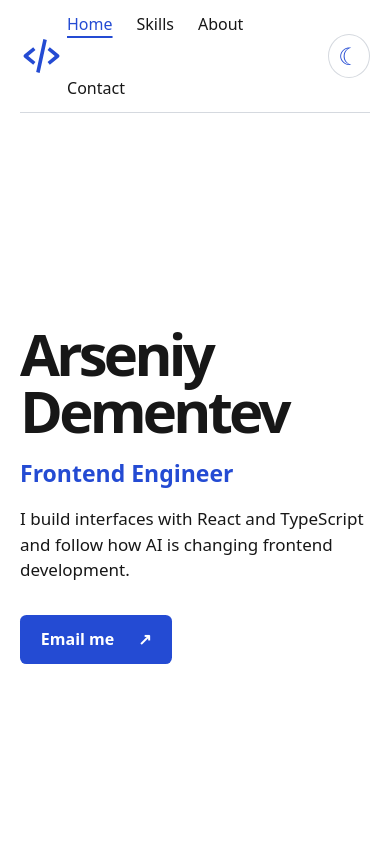
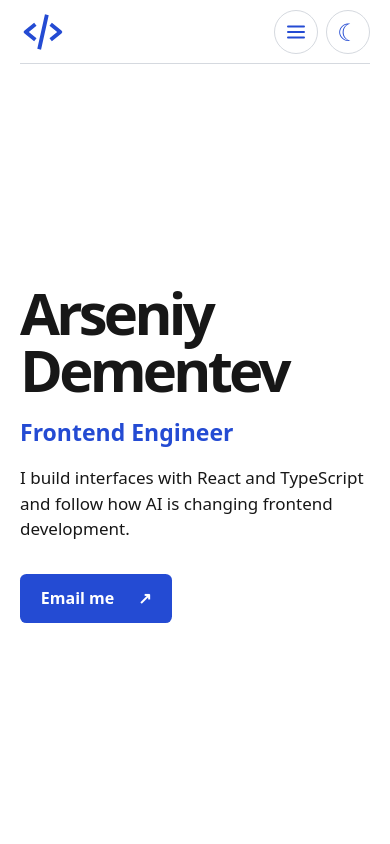
Before and after one commit to sl1dan3/frontend-portfolio, a React (Vite) app: page / in a window 390 px wide. Shown: the top 844 px of the page. Built offline with nearby package versions, Linux system fonts and the light colour scheme.

Commit message:
feat: add accessible mobile burger navigation
Collapse section links into a keyboard-accessible menu below the mobile breakpoint. Close it on selection, Escape, outside interaction, or a switch to desktop.

```diff
--- a/src/components/Header/Header.jsx
+++ b/src/components/Header/Header.jsx
@@ -1,4 +1,5 @@
 import { useEffect, useRef, useState } from 'react'
+import HeaderNavigation from './HeaderNavigation'
 import ThemeToggle from './ThemeToggle'
 
 const navigation = [
@@ -77,21 +78,7 @@ export default function Header() {
           height="46"
         />
       </a>
-      <nav className="header__nav" aria-label="Main navigation">
-        <ul className="header__links">
-          {navigation.map(({ id, label }) => (
-            <li key={id}>
-              <a
-                className="header__link"
-                href={'#' + id}
-                aria-current={activeId === id ? 'location' : undefined}
-              >
-                {label}
-              </a>
-            </li>
-          ))}
-        </ul>
-      </nav>
+      <HeaderNavigation items={navigation} activeId={activeId} />
       <ThemeToggle />
     </header>
   )
--- a/src/components/Header/Header.scss
+++ b/src/components/Header/Header.scss
@@ -20,7 +20,8 @@
     margin-inline: auto 1rem;
   }
 
-  &__theme {
+  &__theme,
+  &__menu-button {
     display: grid;
     place-items: center;
     width: 2.75rem;
@@ -31,6 +32,50 @@
     background: var(--color-background);
     font-size: 1.5rem;
     cursor: pointer;
+  }
+
+  &__menu-button {
+    display: none;
+  }
+
+  &__menu-icon {
+    position: relative;
+
+    &,
+    &::before,
+    &::after {
+      width: 1.15rem;
+      height: 2px;
+      border-radius: 2px;
+      background: currentcolor;
+    }
+
+    &::before,
+    &::after {
+      position: absolute;
+      left: 0;
+      content: '';
+    }
+
+    &::before {
+      transform: translateY(-0.35rem);
+    }
+
+    &::after {
+      transform: translateY(0.35rem);
+    }
+  }
+
+  &__menu-button[aria-expanded='true'] &__menu-icon {
+    background: transparent;
+
+    &::before {
+      transform: rotate(45deg);
+    }
+
+    &::after {
+      transform: rotate(-45deg);
+    }
   }
 
   &__links {
@@ -61,6 +106,44 @@
     text-underline-offset: 0.35em;
   }
 
+  @include kit.mobile {
+    &__nav {
+      margin-inline: auto 0.5rem;
+    }
+
+    &__menu-button {
+      display: grid;
+    }
+
+    &__links {
+      position: absolute;
+      inset: 100% 0 auto;
+      display: none;
+      gap: 0;
+      max-height: calc(100dvh - var(--header-height));
+      overflow-y: auto;
+      padding: 0.5rem;
+      border: 1px solid var(--color-rule);
+      border-radius: 0 0 1rem 1rem;
+      background: var(--color-background);
+      box-shadow: 0 0.75rem 1.5rem rgb(0 0 0 / 12%);
+
+      &--open {
+        display: grid;
+      }
+    }
+
+    &__link {
+      display: block;
+      padding-inline: 1rem;
+      border-radius: 0.5rem;
+
+      &[aria-current='location'] {
+        background: var(--art-background);
+      }
+    }
+  }
+
   &__skip {
     position: absolute;
     z-index: 1;
--- /dev/null
+++ b/src/components/Header/HeaderNavigation.jsx
@@ -0,0 +1,72 @@
+import { useEffect, useRef, useState } from 'react'
+
+export default function HeaderNavigation({ items, activeId }) {
+  const [open, setOpen] = useState(false)
+  const navRef = useRef(null)
+  const buttonRef = useRef(null)
+
+  useEffect(() => {
+    if (!open) return
+
+    function dismissOutside(event) {
+      if (!navRef.current.contains(event.target)) setOpen(false)
+    }
+
+    function dismissOnDesktop() {
+      if (!buttonRef.current.getClientRects().length) setOpen(false)
+    }
+
+    document.addEventListener('pointerdown', dismissOutside)
+    window.addEventListener('resize', dismissOnDesktop)
+    return () => {
+      document.removeEventListener('pointerdown', dismissOutside)
+      window.removeEventListener('resize', dismissOnDesktop)
+    }
+  }, [open])
+
+  return (
+    <nav
+      className="header__nav"
+      aria-label="Main navigation"
+      ref={navRef}
+      onBlur={(event) => {
+        if (!event.currentTarget.contains(event.relatedTarget)) setOpen(false)
+      }}
+      onKeyDown={(event) => {
+        if (open && event.key === 'Escape') {
+          setOpen(false)
+          buttonRef.current.focus()
+        }
+      }}
+    >
+      <button
+        className="header__menu-button"
+        ref={buttonRef}
+        type="button"
+        aria-label="Navigation menu"
+        aria-expanded={open}
+        aria-controls="header-links"
+        onClick={() => setOpen(!open)}
+      >
+        <span className="header__menu-icon" aria-hidden="true" />
+      </button>
+      <ul
+        id="header-links"
+        className={'header__links' + (open ? ' header__links--open' : '')}
+      >
+        {items.map(({ id, label }) => (
+          <li key={id}>
+            <a
+              className="header__link"
+              href={'#' + id}
+              aria-current={activeId === id ? 'location' : undefined}
+              onClick={() => setOpen(false)}
+            >
+              {label}
+            </a>
+          </li>
+        ))}
+      </ul>
+    </nav>
+  )
+}
--- a/src/styles/variables.scss
+++ b/src/styles/variables.scss
@@ -1,3 +1,5 @@
+@use 'toolkit' as kit;
+
 :root {
   color-scheme: light;
 
@@ -26,3 +28,9 @@
   --footer-background: #222f50;
   --footer-text: #f3f5ff;
 }
+
+@include kit.mobile {
+  :root {
+    --header-height: 4rem;
+  }
+}
```
